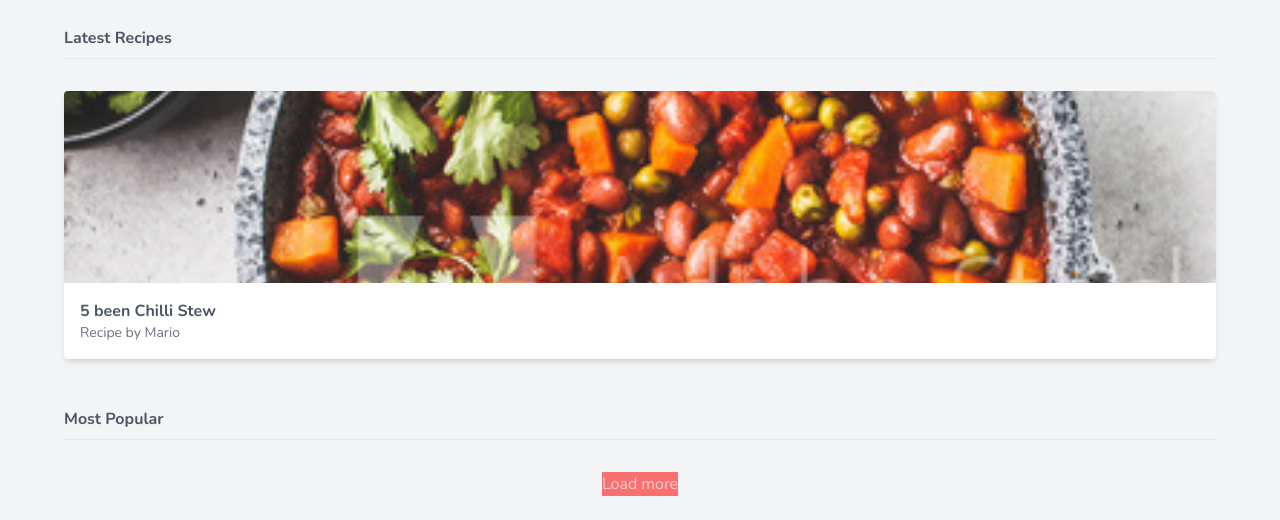
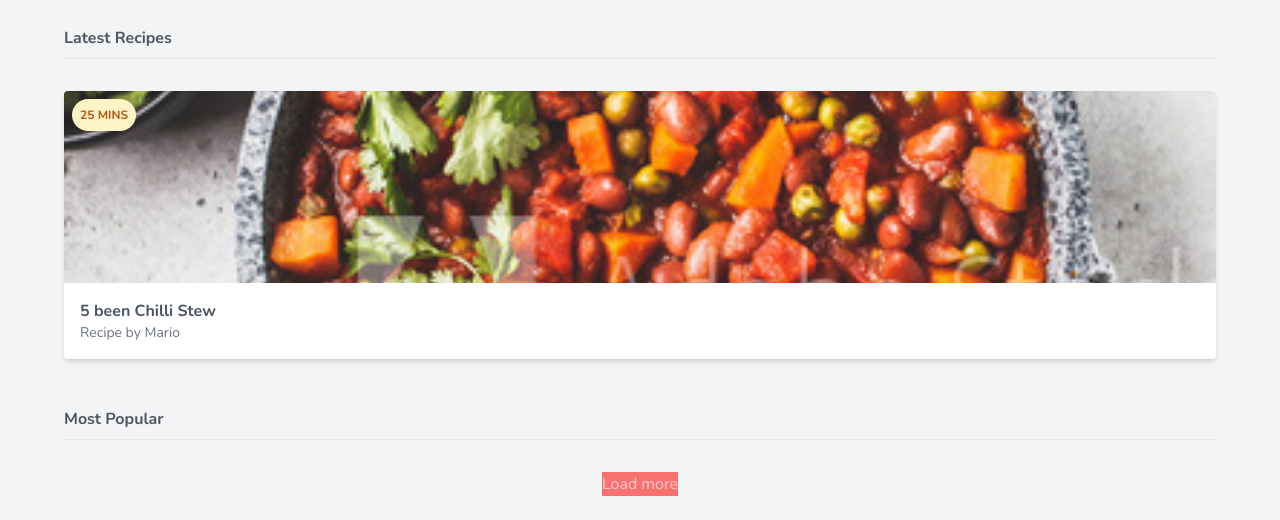
Before and after one commit to iamkinglana/ninja_food, a website: page public/index.html in a window 1280 px wide. Shown: the part 291-811 px from the top of the page. Drawn offline with nearby package versions, Linux system fonts and the light colour scheme.

Commit message:
Adding badges

```diff
--- a/public/index.html
+++ b/public/index.html
@@ -50,11 +50,14 @@
             <h4 class="font-bold mt-12 pb-2 border-b border-gray-200">Latest Recipes</h4>
             <div class="mt-8">
               <!--Cards go here-->
-              <div class="bg-white rounded overflow-hidden shadow-md">
+              <div class="bg-white rounded overflow-hidden shadow-md relative">
                 <img src="img/stew.jpg" alt="stew" class="w-full h-32 sm:h-48 object-cover" />
                 <div class="m-4">
                   <span class="font-bold">5 been Chilli Stew</span>
                   <span class="block text-gray-500 text-sm">Recipe by Mario</span>
+                </div>
+                <div class="bg-amber-100 text-amber-700 text-xs uppercase font-bold rounded-full p-2 absolute top-0 ml-2 mt-2">
+                  <span> 25 mins</span>
                 </div>
               </div>
             </div>
```
Also changed, not shown: public/style.css.
